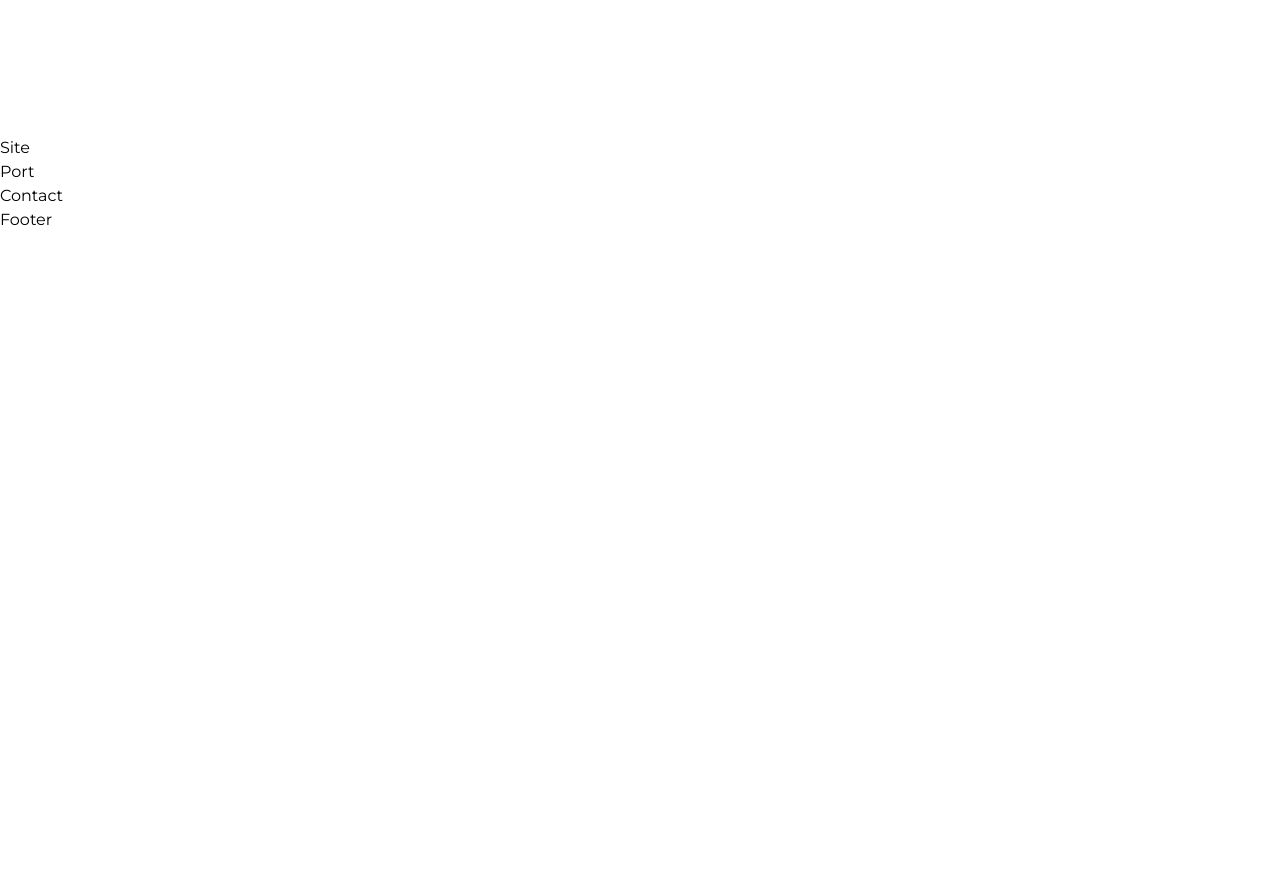
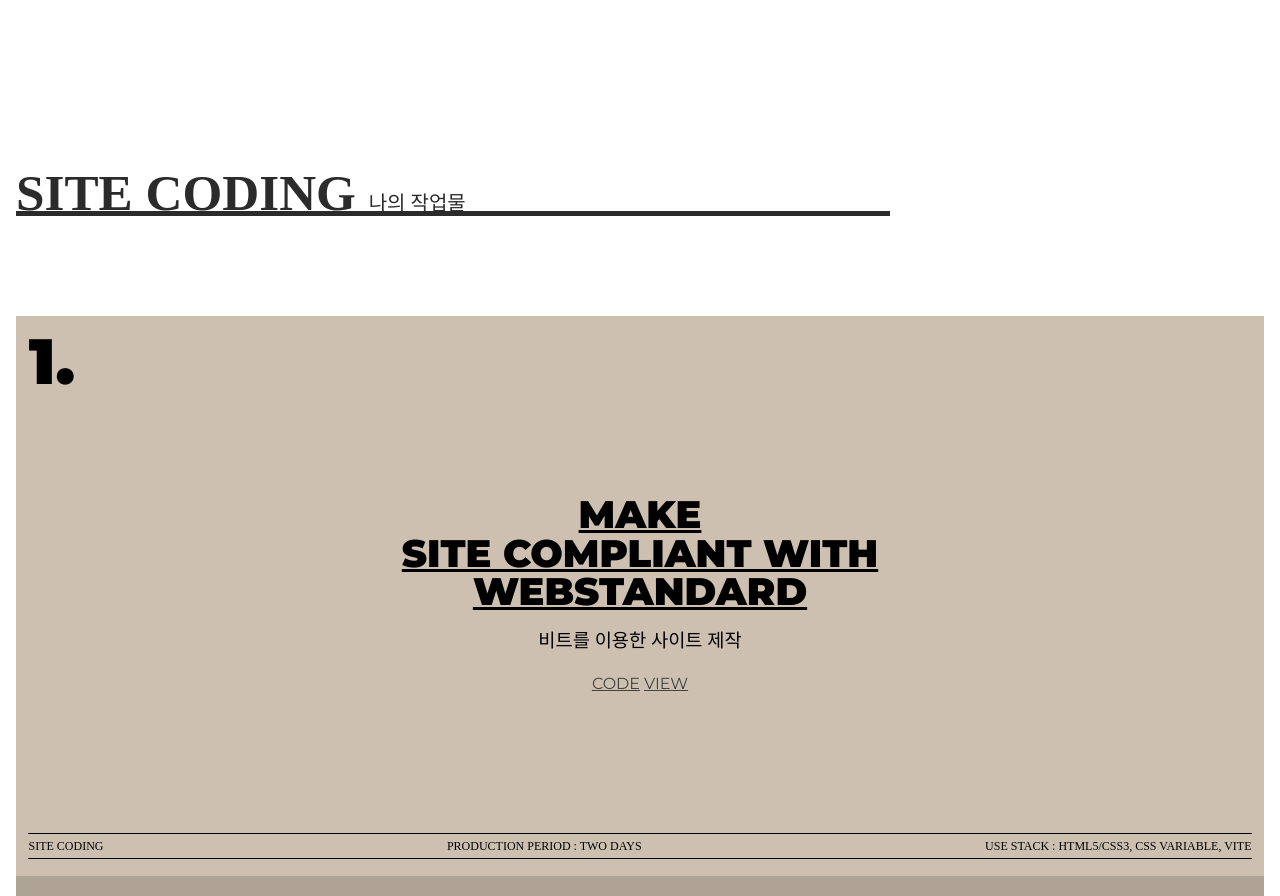
Before and after one commit to yyon0317/project-react, a React (Create React App) app: page / in a window 1280 px wide. Shown: the part 2100-2996 px from the top of the page. Before the commit the page ends 2332 px from the top, so only its background shows below. Built offline with nearby package versions, Linux system fonts and the light colour scheme.

Commit message:
사이트 완료

```diff
--- a/src/assets/scss/section/_site.scss
+++ b/src/assets/scss/section/_site.scss
@@ -0,0 +1,152 @@
+.site__inner {
+    padding: 16px;
+
+    .site__title  {
+        position: sticky;
+        top: 70px;
+        left: 0;
+        width: 70%;
+        height: 5vw;
+        font-size: 4vw;
+        font-weight: 900;
+        line-height: 1.6;
+        font-family: var(--mainKor-font);
+        text-transform: uppercase;
+        color: var(--black100);
+        border-bottom: 0.4vw solid var(--black100);
+        margin-bottom: 100px;
+
+        @include tablet{
+            width: 100%;
+            margin-bottom: 10vw;
+            font-size: 30px;
+            height: auto;
+            top: 68px;
+            z-index: 1000;
+            background-color: var(--mainBg-color);
+        }
+
+        em {
+            font-size: 1.25rem;
+            font-weight: 400;
+            line-height: 2;
+        }
+    }
+    .site__wrap {
+        .site__item {
+            height: 70vh;
+            @include flex-center;
+            flex-direction: column;
+            position: sticky;
+            left: 0;
+
+            &.s1 {
+                background-color: var(--subBg100);
+                top: 180px;
+
+                @include tablet{
+                    top: 140px;
+                }
+            }
+            &.s2 {
+                background-color: var(--subBg200);
+                top: 200px;
+
+                @include tablet{
+                    top: 160px;
+                }
+            }
+            &.s3 {
+                background-color: var(--subBg300);
+                top: 220px;
+
+                @include tablet{
+                    top: 180px;
+                }
+            }
+            &.s4 {
+                background-color: var(--subBg400);
+                top: 240px;
+
+                @include tablet{
+                    top: 200px;
+                }
+            }
+            .num {
+                font-size: 5vw;
+                line-height: 1;
+                font-weight: 900;
+                font-family: var(--mainNum-font);
+                position: absolute;
+                left: 1vw;
+                top: 1vw;
+
+                @include tablet{
+                    font-size: 80px;
+                    left: 20px;
+                    top: 20px;
+                }
+            }
+            .text {
+                text-align: center;
+                margin-bottom: 1rem;
+
+                > div {
+                    font-size: 3vw;
+                    line-height: 1;
+                    font-weight: 900;
+                    text-transform: uppercase;
+                    text-decoration: underline;
+                    font-family: var(--mainEng-font);
+
+                    @include tablet{
+                        font-size: 26px;
+                    }
+                }
+            }
+            .title {
+                font-family: var(--mainKor-font);
+                margin-bottom: 1rem;
+            }
+            .btn {
+                a {
+                    text-decoration: underline;
+                    text-transform: uppercase;
+                    color: var(--black200);
+                    font-size: 1rem;
+                    transition: all 0.3s;
+                    margin: 0 2px;
+
+                    &:hover {
+                        color: var(--black);
+                    }
+                }
+            }
+            .info {
+                position: absolute;
+                left: 0;
+                bottom: 3%;
+                width: 98%;
+                margin-left: 1%;
+                border-top: 1px solid var(--black);
+                border-bottom: 1px solid var(--black);
+                display: flex;
+                justify-content: space-between;
+
+                @include tablet{
+                    flex-direction: column;
+                    width: 90%;
+                    margin-left: 5%;
+                    padding: 5px 0;
+                }
+
+                span {
+                    font-family: var(--mainKor-font);
+                    font-size: 12px;
+                    padding: 3px 0;
+                    text-transform: uppercase;
+                }
+            }
+        }
+    }
+}
--- a/src/components/Site.jsx
+++ b/src/components/Site.jsx
@@ -1,7 +1,86 @@
 import React from "react";
 
+const siteText = [
+    {
+        text: ["make", "site compliant with", "webstandard"],
+        title: "비트를 이용한 사이트 제작",
+        code: "https://github.com/webstoryboy/port2023-vite",
+        view: "https://port2023-vite.netlify.app",
+        info: [
+            "site coding",
+            "production period : two days",
+            "use stack : HTML5/CSS3, CSS Variable, Vite",
+        ],
+    },
+    {
+        text: ["make", "site compliant with", "react.js"],
+        title: "리액트를 이용한 사이트 제작",
+        code: "https://github.com/webstoryboy/port2023-react",
+        view: "https://port2023-react.netlify.app",
+        info: [
+            "site coding",
+            "production period : two days",
+            "use stack : HTML5/CSS3, CSS Variable, react",
+        ],
+    },
+    {
+        text: ["make", "site compliant with", "vue.js"],
+        title: "뷰를 이용한 사이트 제작",
+        code: "https://github.com/webstoryboy/port2023-vue",
+        view: "https://port2023-vue.netlify.app",
+        info: [
+            "site coding",
+            "production period : two days",
+            "use stack : HTML5/CSS3, Scss Variable, vue",
+        ],
+    },
+    {
+        text: ["make", "site compliant with", "next.js"],
+        title: "넥스트를 이용한 사이트 제작",
+        code: "https://github.com/webstoryboy/port2023-next",
+        view: "https://port2023-next.netlify.app",
+        info: [
+            "site coding",
+            "production period : two days",
+            "use stack : HTML5/CSS3, Scss Variable, next.js",
+        ],
+    },
+];
+
 const Site = () => {
-    return <div>Site</div>;
-};
+    return (
+        <section id="site">
+            <div className="site__inner">
+                <h2 className="site__title">
+                    Site Coding <em>나의 작업물</em>
+                </h2>
+                <div className="site__wrap">
+                    {siteText.map((site, key) => (
+                        <article className={`site__item s${key+1}`} key={key}>
+                            <span className="num">{key+1}.</span>
+                            <div className="text">
+                                <div>{site.text[0]}</div>
+                                <div>{site.text[1]}</div>
+                                <div>{site.text[2]}</div>
+                            </div>
+                            <h3 className="title">
+                                {site.title}
+                            </h3>
+                            <div className="btn">
+                                <a href={site.code}>code</a>
+                                <a href={site.view}>view</a>
+                            </div>
+                            <div className="info">
+                                <span>{site.info[0]}</span>
+                                <span>{site.info[1]}</span>
+                                <span>{site.info[2]}</span>
+                            </div>
+                        </article>
+                    ))}
+                </div>
+            </div>
+        </section>
+    )
+}
 
 export default Site;
```
Also changed, not shown: 1 other file (tests, documents, lock files or other folders).
